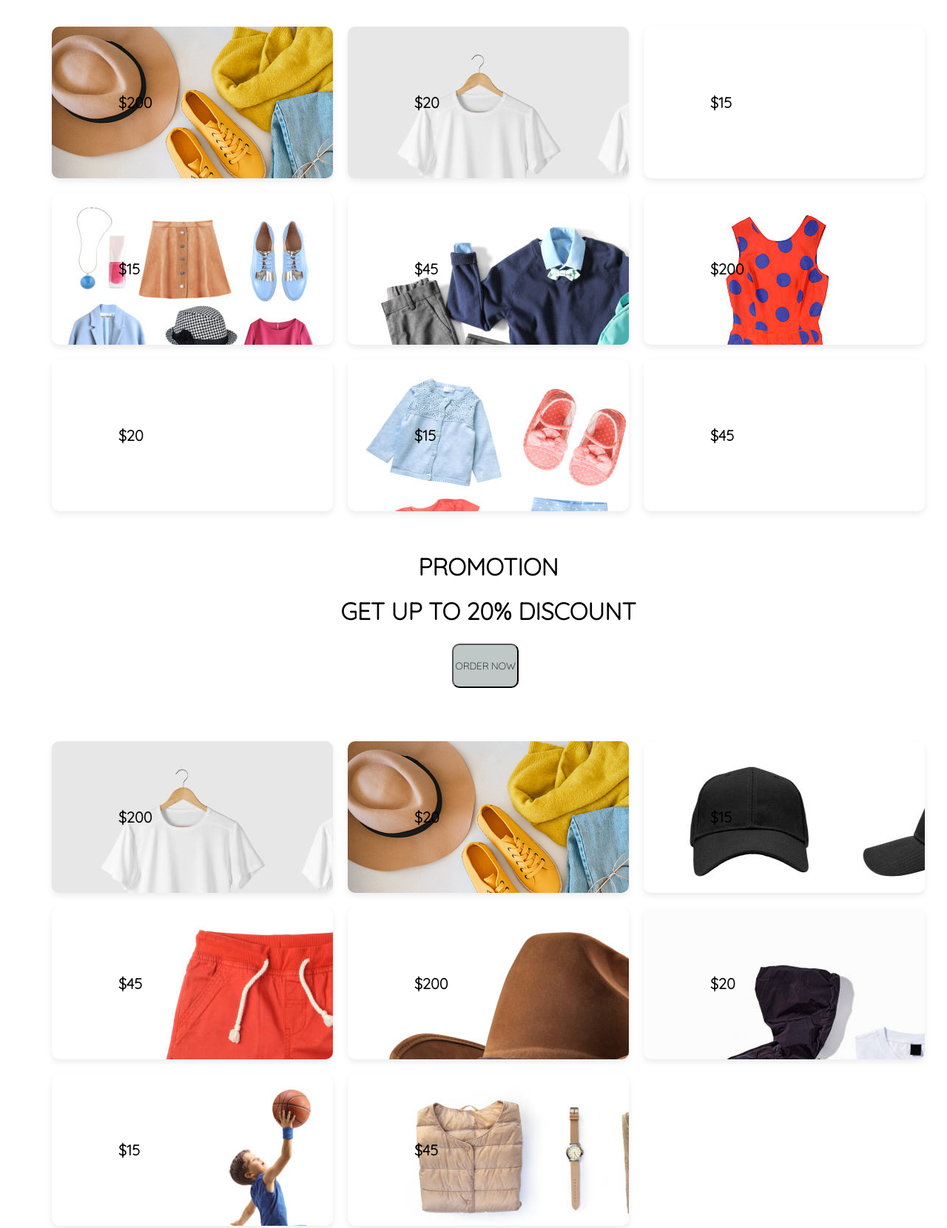
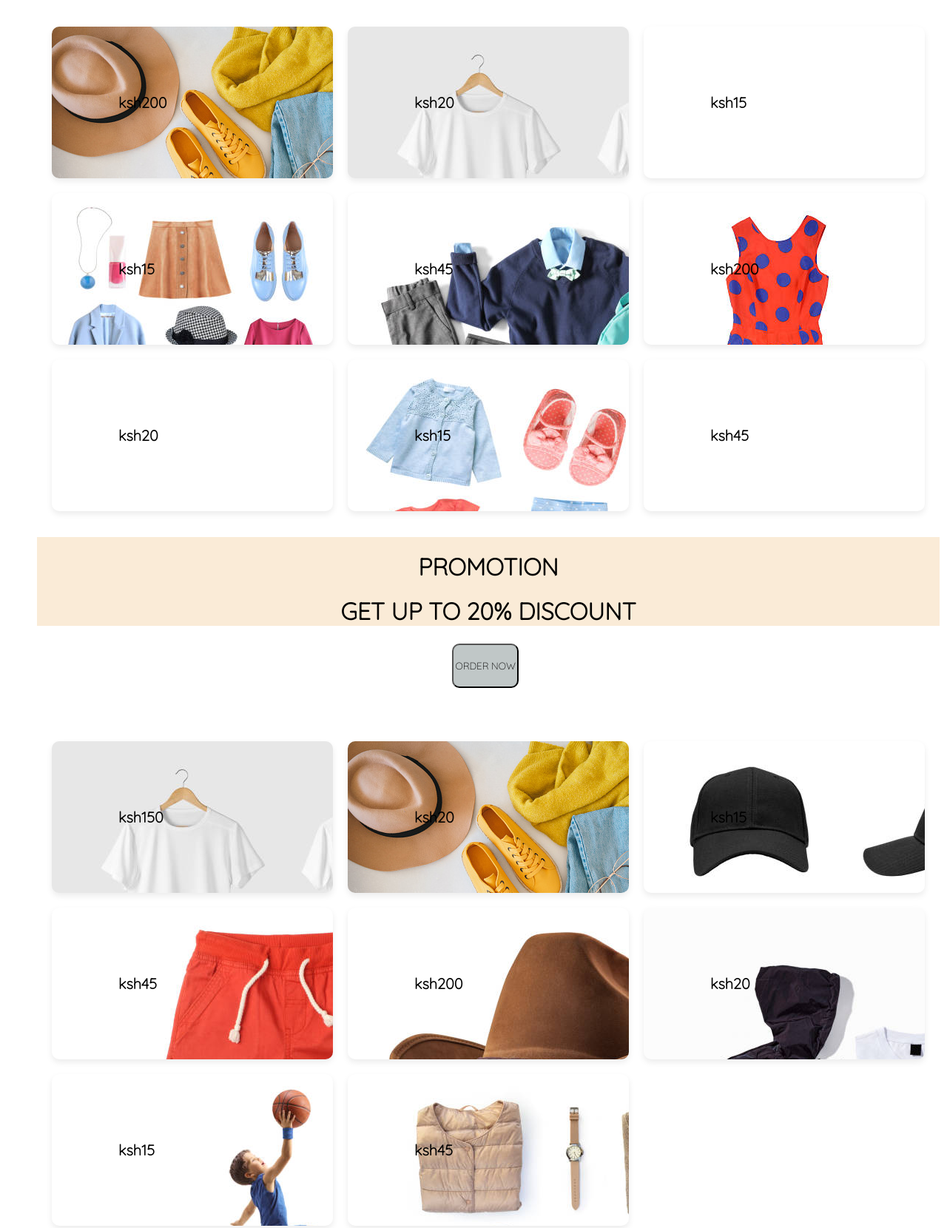
Before and after one commit to KABANYANA/John_shop, a plain HTML site: page index.html in a window 1280 px wide. Shown: the part 240-1900 px from the top of the page at 74% size. Drawn offline with Linux system fonts and the light colour scheme.

Commit message:
new background

```diff
--- a/index.html
+++ b/index.html
@@ -57,7 +57,7 @@
     <div class="cards">
         <div class="card1">
             <div class="card-content">
-                <div class="number">$200</div>
+                <div class="number">ksh200</div>
 
 
             </div>
@@ -66,7 +66,7 @@
 
         <div class="card2">
             <div class="card-content">
-                <div class="number">$20</div>
+                <div class="number">ksh20</div>
 
 
             </div>
@@ -76,7 +76,7 @@
         <div class="card3">
 
             <div class="card-content">
-                <div class="number">$15</div>
+                <div class="number">ksh15</div>
 
 
             </div>
@@ -87,21 +87,21 @@
         <div class="card7">
 
             <div class="card-content">
-                <div class="number">$15</div>
+                <div class="number">ksh15</div>
 
 
             </div>
         </div>
         <div class="card8">
             <div class="card-content">
-                <div class="number">$45</div>
+                <div class="number">ksh45</div>
 
 
             </div>
         </div>
         <div class="card9">
             <div class="card-content">
-                <div class="number">$200</div>
+                <div class="number">ksh200</div>
 
 
             </div>
@@ -110,7 +110,7 @@
 
         <div class="card10">
             <div class="card-content">
-                <div class="number">$20</div>
+                <div class="number">ksh20</div>
 
 
             </div>
@@ -120,14 +120,14 @@
         <div class="card11">
 
             <div class="card-content">
-                <div class="number">$15</div>
+                <div class="number">ksh15</div>
 
 
             </div>
         </div>
         <div class="card12">
             <div class="card-content">
-                <div class="number">$45</div>
+                <div class="number">ksh45</div>
 
 
             </div>
@@ -139,7 +139,7 @@
     <div class="cards">
         <div class="card13">
             <div class="card-content">
-                <div class="number">$200</div>
+                <div class="number">ksh150</div>
 
 
             </div>
@@ -148,7 +148,7 @@
 
         <div class="card14">
             <div class="card-content">
-                <div class="number">$20</div>
+                <div class="number">ksh20</div>
 
 
             </div>
@@ -158,14 +158,14 @@
         <div class="card15">
 
             <div class="card-content">
-                <div class="number">$15</div>
+                <div class="number">ksh15</div>
 
 
             </div>
         </div>
         <div class="card16">
             <div class="card-content">
-                <div class="number">$45</div>
+                <div class="number">ksh45</div>
 
 
             </div>
@@ -173,7 +173,7 @@
 
         <div class="card17">
             <div class="card-content">
-                <div class="number">$200</div>
+                <div class="number">ksh200</div>
 
 
             </div>
@@ -182,7 +182,7 @@
 
         <div class="card18">
             <div class="card-content">
-                <div class="number">$20</div>
+                <div class="number">ksh20</div>
 
 
             </div>
@@ -192,14 +192,14 @@
         <div class="card19">
 
             <div class="card-content">
-                <div class="number">$15</div>
+                <div class="number">ksh15</div>
 
 
             </div>
         </div>
         <div class="card20">
             <div class="card-content">
-                <div class="number">$45</div>
+                <div class="number">ksh45</div>
 
 
             </div>
@@ -213,7 +213,7 @@
     <div class="cards">
         <div class="card1">
             <div class="card-content">
-                <div class="number">$200</div>
+                <div class="number">ksh200</div>
 
 
             </div>
@@ -222,7 +222,7 @@
 
         <div class="card21">
             <div class="card-content">
-                <div class="number">$20</div>
+                <div class="number">ksh20</div>
 
 
             </div>
@@ -232,14 +232,14 @@
         <div class="card22">
 
             <div class="card-content">
-                <div class="number">$15</div>
+                <div class="number">ksh15</div>
 
 
             </div>
         </div>
         <div class="card23">
             <div class="card-content">
-                <div class="number">$45</div>
+                <div class="number">ksh45</div>
 
 
             </div>
@@ -249,7 +249,7 @@
 
         <div class="card26">
             <div class="card-content">
-                <div class="number">$20</div>
+                <div class="number">ksh20</div>
 
 
             </div>
@@ -258,7 +258,7 @@
 
         <div class="card28">
             <div class="card-content">
-                <div class="number">$45</div>
+                <div class="number">ksh45</div>
 
 
 
--- a/style.css
+++ b/style.css
@@ -98,17 +98,21 @@ input[id="search"]{
 .main h1{
     padding-top: 20px;
     text-align: center;
+    background-color: antiquewhite;
 }
 .main p{
     text-align: center;
     font-style: italic;
     padding-top: 20px;
+    background-color: antiquewhite;
 }
 .main h2{
     text-align: center;
     font-style: italic;
     padding-top: 20px;
+    background-color: antiquewhite;
 }
+
 /* .cards{
     width: 100%;
 
```
